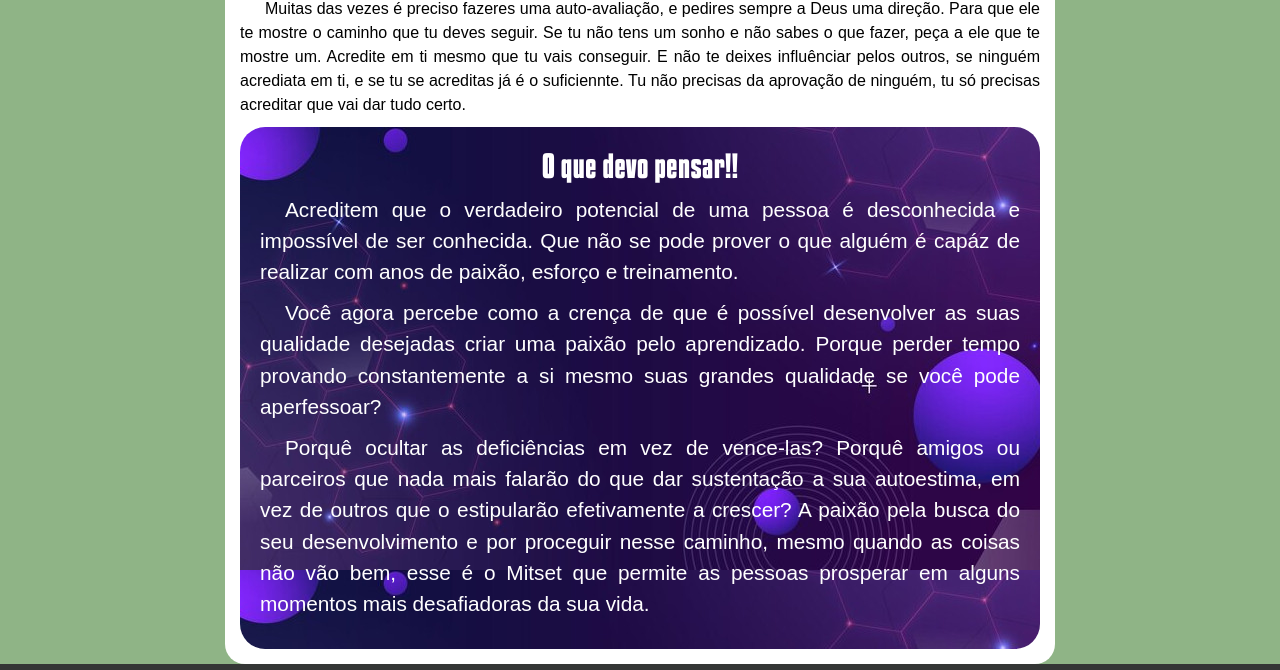
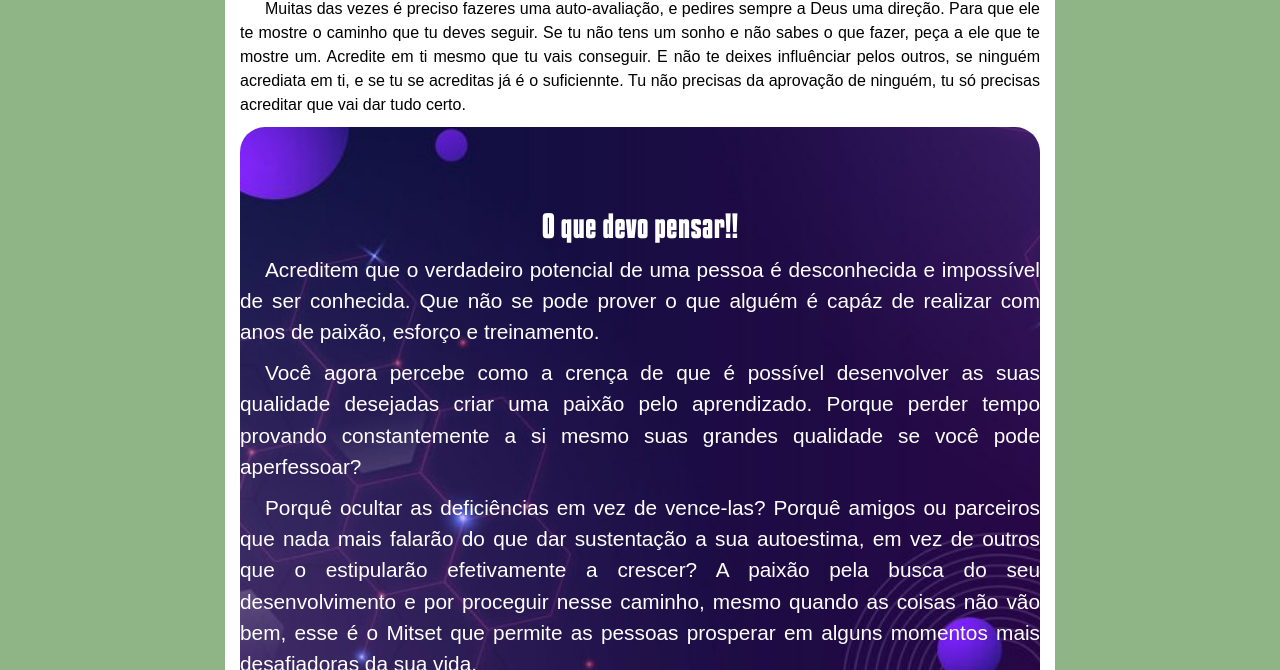
Before and after one commit to guilhermebaptistaa/Meu-projeeto, a plain HTML site: page index.html in a window 1280 px wide. Shown: the part 710-1380 px from the top of the page. Drawn offline with Linux system fonts and the light colour scheme.

Commit message:
manutensao no site

```diff
--- a/estilo/style.css
+++ b/estilo/style.css
@@ -1,4 +1,5 @@
 @charset "UTF-8";
+
 
 @import url('https://fonts.googleapis.com/css2?family=Teko:wght@700&display=swap');
 
@@ -95,12 +96,16 @@ main  h2 {
 }
 
 article{
+    padding-top: 10vh;
+    padding-bottom: 5vh;
     font-size: 1.3em;
 
     background-image: url(../Imagem/fundo-gradiente-futurista-com-esferas_23-2149110136.jpg);
     color: white;
+    background-repeat: no-repeat;
+    background-size: cover ;
     background-attachment: fixed;
-    padding: 20px;
+
     border-radius: 25px;
 }
 article h2{
```
